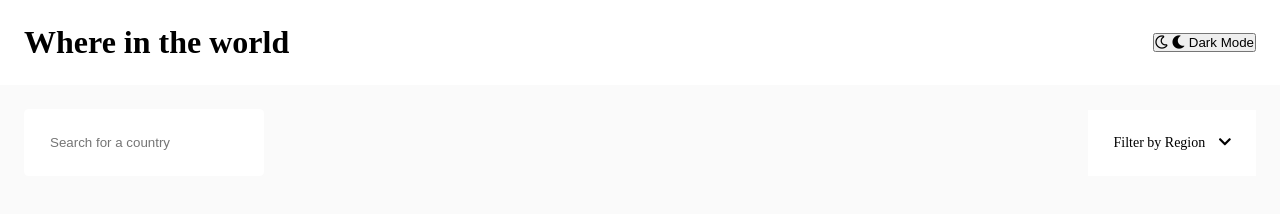
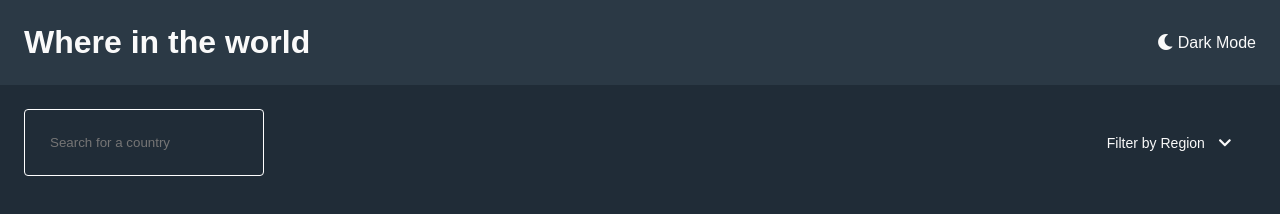
Before and after one commit to victornwaose/rest-countries-api, a plain HTML site: page index.html in a window 1280 px wide. Both pictures are taken after a click on the button "Dark Mode". Drawn offline with Linux system fonts and the light colour scheme; no server answers; a web font is replaced by a local one.

Commit message:
added dark-theme

```diff
--- a/index.css
+++ b/index.css
@@ -6,11 +6,24 @@
     margin: 0;
     padding: 0;
 }
+:root {
+    --background-el: hsl(0, 0%, 98%);
+}
 body{
-    background-color: hsl(0, 0%, 98%);
+    background-color:var(--background);
+    color: hsl(200, 15%, 8%);
+    font-family: "Nunito Sans",sans-serif;
+    margin: 0;
 }
+body.dark{
+    background-color: hsl(207, 26%, 17%);
+    color: hsl(0, 0%, 98%);
+    --background-el: hsl(209, 23%, 22%);
+}
+
 header{
-    background-color: hsl(0, 0%, 100%);
+    background-color: var(--background-el);
+    --background: hsl(209, 23%, 22%);
 }
 img{
     width: 100%;
@@ -27,27 +40,32 @@ h1{
     margin:0
 
 }
-.btn-dark-mode{
+.btn-toggle {
+    background-color: var(--background-el);
+    border: none;
+    color: inherit;
     font-size: 16px;
+    cursor: pointer;
 }
- .btn-dark-mode  .fas{
+  .btn-toggle .fas{
     display: none;
 }
 
-body.dark .btn-dark-mode .fas {
+body.dark .btn-toggle .fas {
     display: inline-block;
 }
-body.dark .btn-dark-mode .far {
+body.dark .btn-toggle .far {
     display: none;
 }
 .search {
+    background-color: hsl(207, 26%, 17%);
     padding: 25px;
     border-radius: 4px;
     border: 1px solid hsl(0, 0%, 100%) ;
     min-width: 240px;
 }
 .dropdown {
-    background-color: hsl(0, 0%, 100%);
+    background-color: hsl(207, 26%, 17%);
     padding: 25px;
     cursor: pointer;
     font-size: 14px;
@@ -58,7 +76,7 @@ body.dark .btn-dark-mode .far {
 }
 .dropdown ul {
     border-radius: 4px;
-    background-color: hsl(0, 0%, 100%);
+    background-color: hsl(207, 26%, 17%);
     padding: 20px;
     display: none;
     position: absolute;
@@ -74,8 +92,9 @@ body.dark .btn-dark-mode .far {
     margin: 5px 0;
 }
 .card {
+
     border-radius: 4px;
-    background-color: hsl(0, 0%, 100%);
+    background-color: hsl(207, 26%, 17%);
     box-shadow: 0 2px 3px rgba(0, 0, 0, 0.6);
     max-width: 300px;
     margin: 20px;
--- a/script.js
+++ b/script.js
@@ -1,4 +1,6 @@
-const countriesEl = document.getElementById("countries")
+const countriesEl = document.getElementById("countries");
+const toggleBtn = document.getElementById("toggle")
+
 
 async function getCountries() {
     const res = await fetch("https://restcountries.eu/rest/v2/all");
@@ -13,7 +15,7 @@ function displayCountries(countries) {
         const countryEl =  document.createElement("div");
         countryEl.classList.add("card")
         countryEl.innerHTML= `
-        <div class="card">
+        <div >
         <div class="card-header">
            <img src=${country.flag} alt="">
         </div>
@@ -37,3 +39,6 @@ function displayCountries(countries) {
     })
 
 }
+toggleBtn.addEventListener("click", ()=>{
+    document.body.classList.toggle("dark");
+})
```
